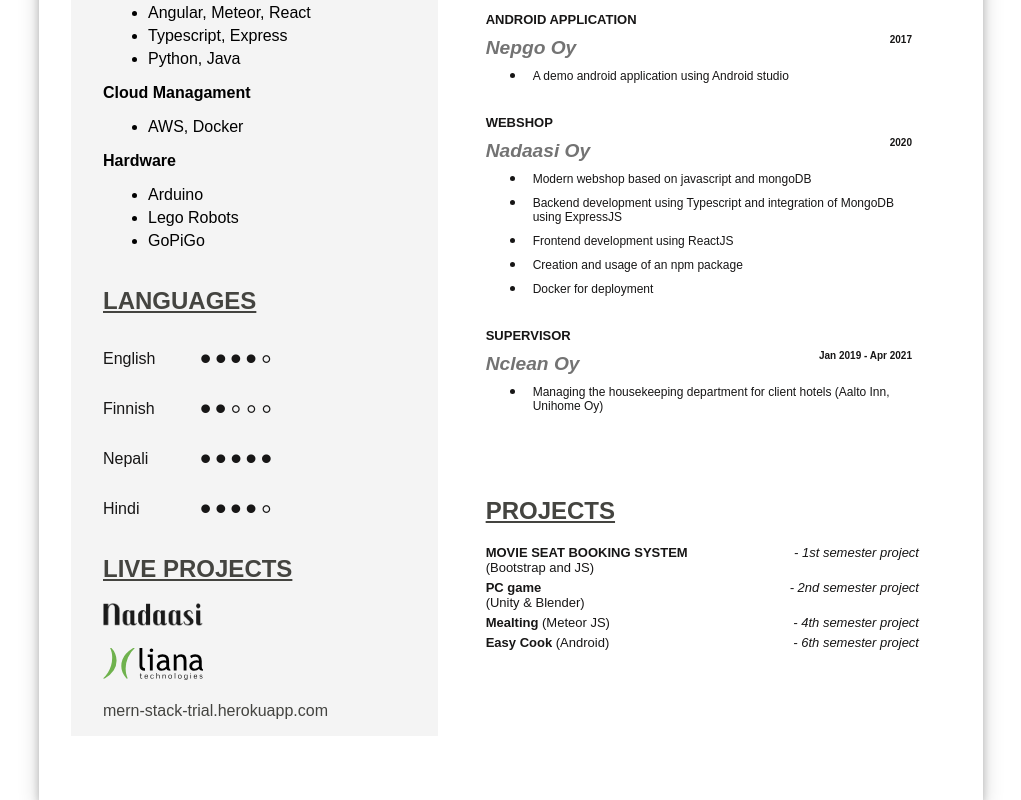
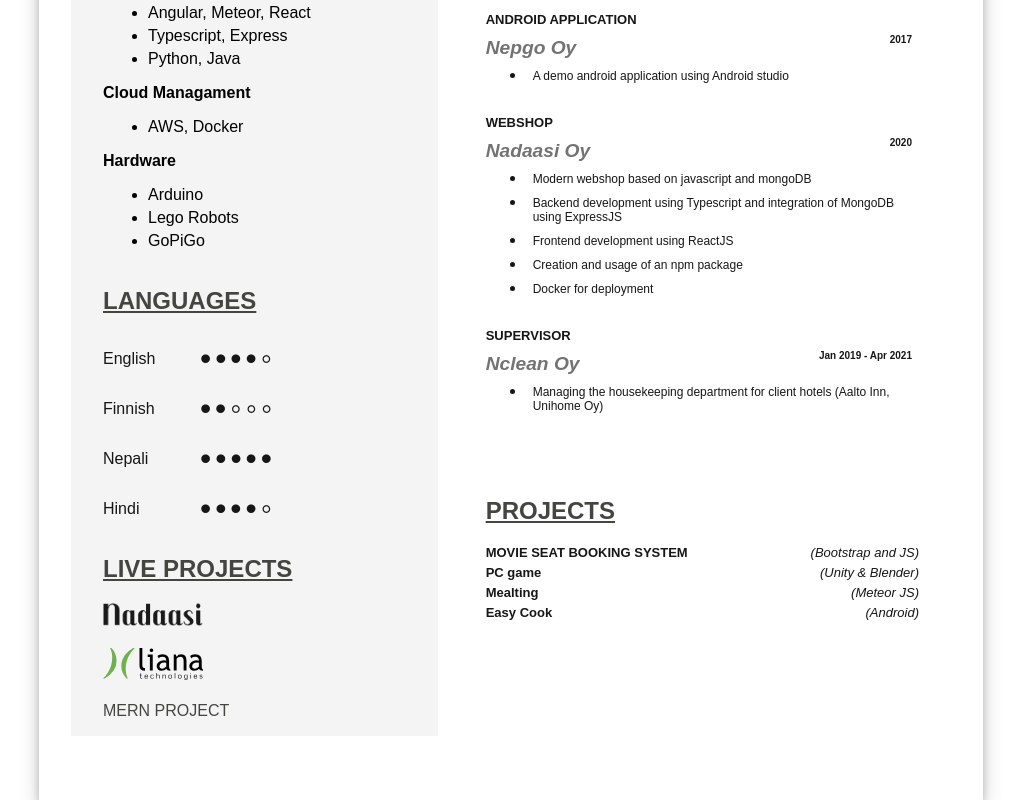
Before and after one commit to t4kaha00/portfolio, a React (Create React App) app: page /resume in a window 1280 px wide. Shown: the part 561-1361 px from the top of the page, without its empty margins (129-1150 px from the left). Built offline with nearby package versions, Linux system fonts and the light colour scheme; no server answers.

Commit message:
timeline in resume projects section removed

```diff
--- a/src/components/Resume.js
+++ b/src/components/Resume.js
@@ -136,7 +136,7 @@ class Resume extends Component{
                         </li>
                         <br/>
                         <li>
-                          <a href='http://mern-stack-trial.herokuapp.com/' target="_blank" rel="noopener noreferrer">mern-stack-trial.herokuapp.com</a>
+                          <a href='https://mern-stack-trial.netlify.app/' target="_blank" rel="noopener noreferrer">MERN PROJECT</a>
                         </li>
                       </ul>
                     </div>
@@ -268,34 +268,34 @@ class Resume extends Component{
                     <h2 className='col2-row3-row right-heading'><u>PROJECTS</u></h2>
                     <div className='col2-row3-row'>
                       <div className='col2-row3-row-row'>
-                        <p><b>MOVIE SEAT BOOKING SYSTEM </b>(Bootstrap and JS)</p>
+                        <p><b>MOVIE SEAT BOOKING SYSTEM</b></p>
                       </div>
                       <div className='col2-row3-row-row'>
-                        <p><i>- 1st semester project</i></p>
+                        <p><i>(Bootstrap and JS)</i></p>
                       </div>
                     </div>
                     <div className='col2-row3-row'>
                       <div className='col2-row3-row-row'>
-                      <p><b>PC game </b><br />(Unity & Blender)</p>
+                      <p><b>PC game </b></p>
                       </div>
                       <div className='col2-row3-row-row'>
-                        <p><i>- 2nd semester project</i></p>
+                        <p><i>(Unity & Blender)</i></p>
                       </div>
                     </div>
                     <div className='col2-row3-row'>
                       <div className='col2-row3-row-row'>
-                      <p><b>Mealting </b>(Meteor JS)</p>
+                      <p><b>Mealting </b></p>
                       </div>
                       <div className='col2-row3-row-row'>
-                        <p><i>- 4th semester project</i></p>
+                        <p><i>(Meteor JS)</i></p>
                       </div>
                     </div>
                     <div className='col2-row3-row'>
                       <div className='col2-row3-row-row'>
-                      <p><b>Easy Cook </b>(Android)</p>
+                      <p><b>Easy Cook </b></p>
                       </div>
                       <div className='col2-row3-row-row'>
-                        <p><i>- 6th semester project</i></p>
+                        <p><i>(Android)</i></p>
                       </div>
                     </div>
 
```
